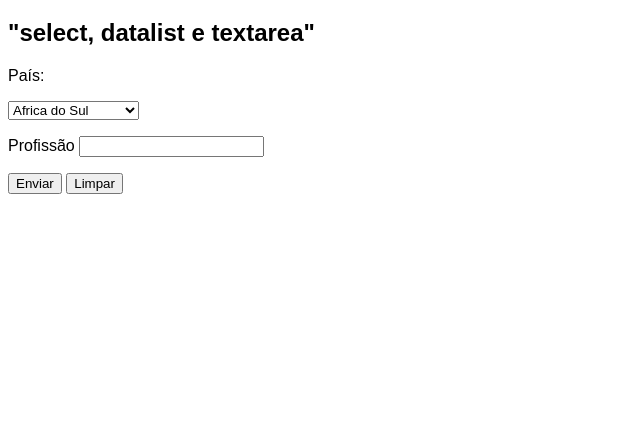
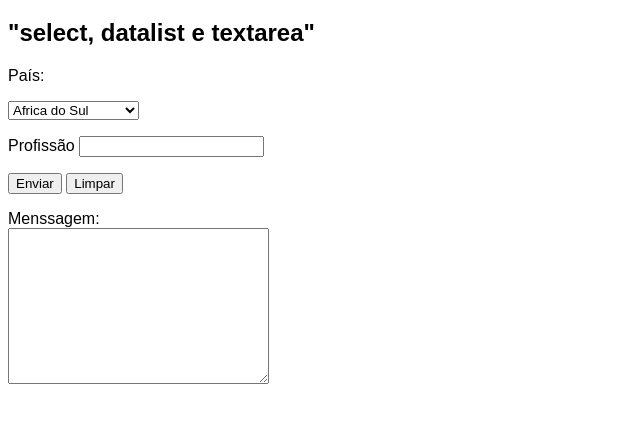
Before and after one commit to rodrigosoboleski/html-css, a plain HTML site: page ex0025_formularios/form07.html in a window 1280 px wide. Shown: the part 61-484 px from the top of the page, without its empty margins (0-640 px from the left). Drawn offline with Linux system fonts and the light colour scheme.

Commit message:
up form07 2.0

```diff
--- a/ex0025_formularios/form07.html
+++ b/ex0025_formularios/form07.html
@@ -13,7 +13,7 @@
 <body>
     <h1>Formulário 7</h1>
     <h2>"select, datalist e textarea"</h2>
-    <form action="">
+    <form action="cadastro.php" method="post" autocomplete="on">
         <label for="iest">País:</label>
         <p>
             <select name="est" id="iest">
@@ -46,6 +46,10 @@
             <input type="submit" value="Enviar">
             <input type="reset" value="Limpar">
         </p>
+        <p>
+            <label for="imsg">Menssagem:</label><br>
+            <textarea name="msg" id="imsg" cols="30" rows="10"></textarea>
+        </p>
     </form>
 </body>
 </html>
```
